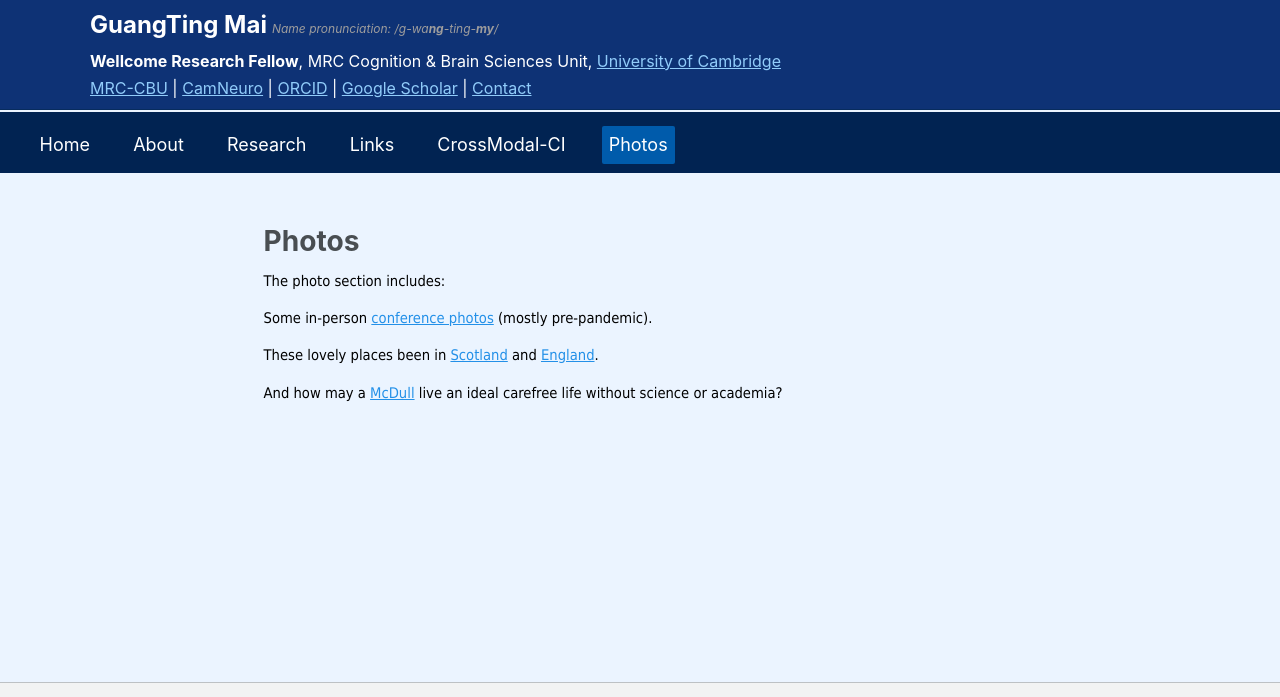
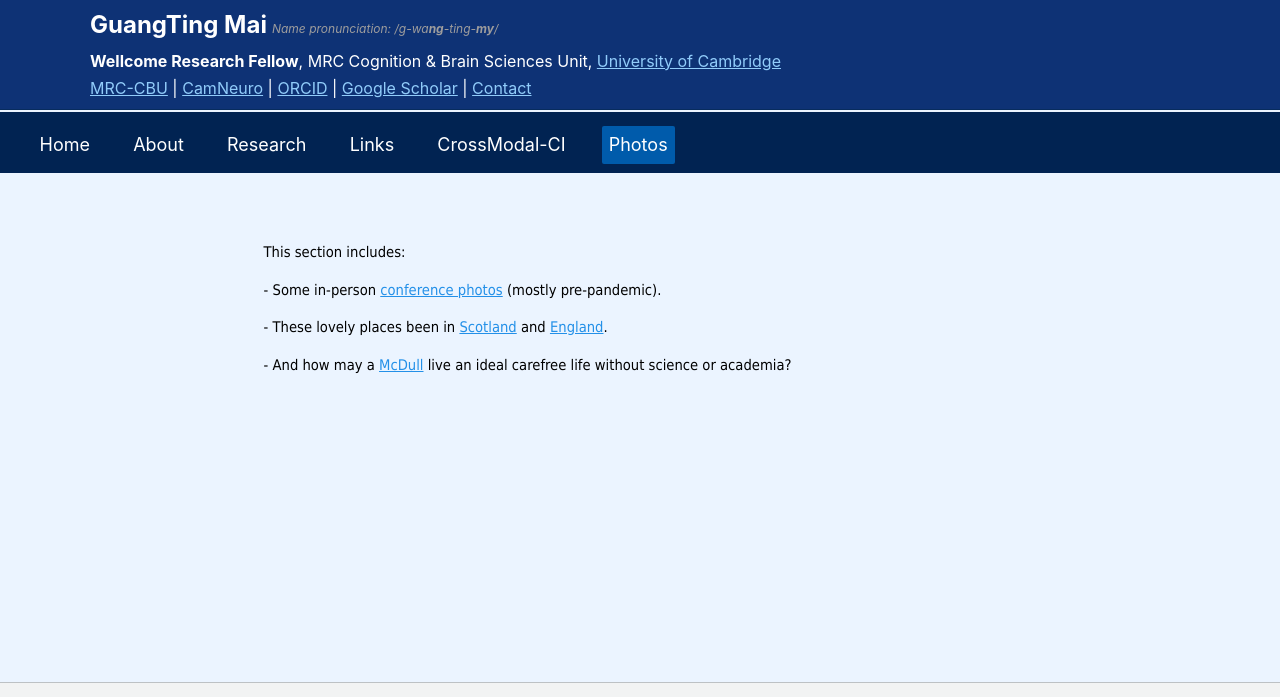
Before and after one commit to guangtingmai/guangtingmai.github.io, a Jekyll site: the page built from _pages/lifephotos.html, in a window 1280 px wide, cut to the strip 0-697 px from the top of the page. Built offline with Jekyll 4.4.1, drawn with Linux system fonts in a browser that asks for light colours.

Commit message:
Update lifephotos.html

```diff
--- a/_pages/lifephotos.html
+++ b/_pages/lifephotos.html
@@ -1,18 +1,18 @@
 ---
 layout: archive
-title: "Photos"
+title: ""
 permalink: /lifephotos/
 author_profile: true
 ---
 
 <p span style="font-size: 11pt;font-family: Tahoma;color: black;line-height: 1.55;display: block;margin-bottom: 1vh">
-  The photo section includes:</p>
+  This section includes:</p>
 
 <p span style="font-size: 11pt;font-family: Tahoma;color: black;line-height: 1.55;display: block;margin-bottom: 1vh">
-  Some in-person <a href="https://guangtingmai.github.io/conference-photos.html">conference photos</a> (mostly pre-pandemic).</p>
+  - Some in-person <a href="https://guangtingmai.github.io/conference-photos">conference photos</a> (mostly pre-pandemic).</p>
 
 <p span style="font-size: 11pt;font-family: Tahoma;color: black;line-height: 1.55;display: block;margin-bottom: 1vh">
-  These lovely places been in <a href="https://guangtingmai.github.io/scotland-photos.html">Scotland</a> and <a href="https://guangtingmai.github.io/england-photos.html">England</a>.</p>
+  - These lovely places been in <a href="https://guangtingmai.github.io/scotland-photos">Scotland</a> and <a href="https://guangtingmai.github.io/england-photos">England</a>.</p>
 
 <p span style="font-size: 11pt;font-family: Tahoma;color: black;line-height: 1.55;display: block;margin-bottom: 1vh">
-  And how may a <a href="https://guangtingmai.github.io/mcdull.html">McDull</a> live an ideal carefree life without science or academia?</p>
+  - And how may a <a href="https://guangtingmai.github.io/mcdull">McDull</a> live an ideal carefree life without science or academia?</p>
```
